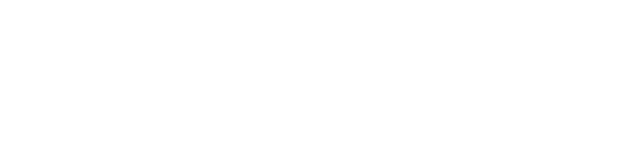
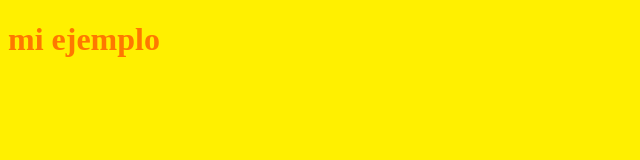
Before and after one commit to CCCCesar/mirepositorio, a plain HTML site: page index.html in a window 1280 px wide. Shown: the whole page, without its empty margins (0-640 px from the left). Drawn offline with Linux system fonts and the light colour scheme.

Commit message:
colocando estilos a la pagina
-se colocaron estilos para la pagina cada uno con sus comentarios.
-se colocó el titulo de la pagina.

```diff
--- a/css/estilos.css
+++ b/css/estilos.css
@@ -0,0 +1,8 @@
+/*colocando en rojo todos los h1*/
+h1{
+	color: red;
+	opacity: 0.5;
+}
+body{
+	background-color: #fff000;
+}
--- a/index.html
+++ b/index.html
@@ -1,9 +1,11 @@
 <!DOCTYPE html>
 <html>
 <head>
-	<title></title>
+	<title>TITULO</title>
+	<link rel="stylesheet" type="text/css" href="css/estilos.css">
 </head>
 <body>
+	<h1>mi ejemplo</h1>
 
 </body>
 </html>
```
